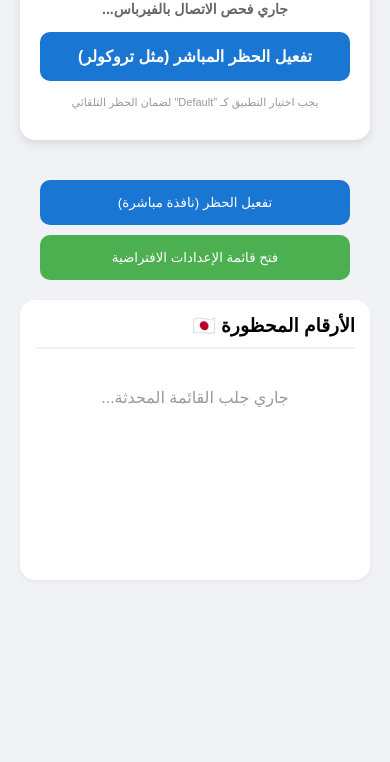
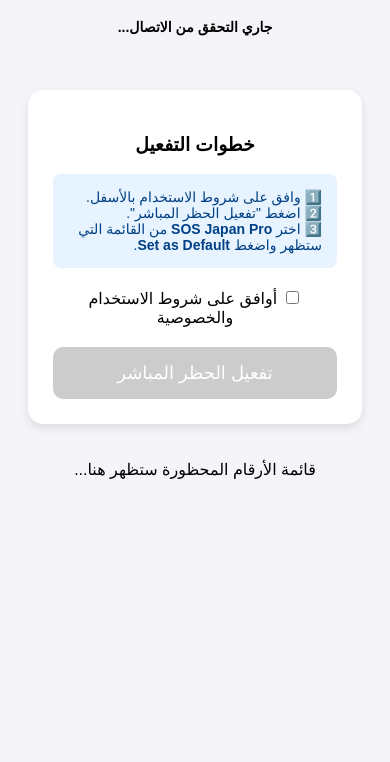
Before and after one commit to zkimtar-ops/Nospamjp, a website: page www/index.html in a window 390 px wide. Shown: the part 82-844 px from the top of the page. Drawn offline with Linux system fonts and the light colour scheme; some packages are replaced by stand-ins of ours; no server answers.

Commit message:
Update index.html

```diff
--- a/www/index.html
+++ b/www/index.html
@@ -2,55 +2,48 @@
 <html lang="ar" dir="rtl">
 <head>
     <meta charset="UTF-8">
-    <meta name="viewport" content="width=device-width, initial-scale=1.0, maximum-scale=1.0, user-scalable=no">
-    <meta http-equiv="Content-Security-Policy" content="default-src * 'self' 'unsafe-inline' 'unsafe-eval' data: gap: content:; style-src * 'self' 'unsafe-inline'; script-src * 'self' 'unsafe-inline' 'unsafe-eval'; connect-src *;">
-
+    <meta name="viewport" content="width=device-width, initial-scale=1.0">
     <title>SOS Japan Pro</title>
-
     <style>
-        body { font-family: sans-serif; background-color: #f0f2f5; margin: 0; padding: 20px; text-align: center; direction: rtl; }
-        .card { background: white; border-radius: 15px; padding: 20px; box-shadow: 0 4px 10px rgba(0,0,0,0.1); margin-bottom: 20px; }
-        h1 { color: #d32f2f; margin: 0 0 10px 0; font-size: 24px; }
-        #status-text { font-weight: bold; margin: 15px 0; color: #666; font-size: 14px; }
-        .list-container { background: white; border-radius: 15px; padding: 15px; text-align: right; min-height: 250px; box-shadow: 0 2px 5px rgba(0,0,0,0.05); }
-        .spam-item { display: flex; justify-content: space-between; padding: 12px; border-bottom: 1px solid #eee; align-items: center; }
-        .badge { background: #ff5252; color: white; padding: 4px 10px; border-radius: 20px; font-size: 12px; font-weight: bold; }
-        .btn-setup { background: #1976d2; color: white; border: none; padding: 15px; border-radius: 10px; cursor: pointer; font-size: 16px; width: 100%; font-weight: bold; transition: background 0.3s; }
-        .btn-setup:active { background: #115293; }
-        .footer-note { font-size: 11px; color: #999; margin-top: 15px; }
+        body { font-family: sans-serif; background-color: #f4f4f9; text-align: center; padding: 20px; }
+        .setup-card { background: white; padding: 25px; border-radius: 15px; box-shadow: 0 4px 10px rgba(0,0,0,0.1); margin-top: 50px; }
+        .status-badge { padding: 5px 15px; border-radius: 20px; font-size: 14px; font-weight: bold; }
+        .btn-main { background-color: #007bff; color: white; border: none; padding: 15px 30px; border-radius: 10px; font-size: 18px; cursor: pointer; width: 100%; transition: 0.3s; }
+        .btn-main:disabled { background-color: #ccc; }
+        .instruction-box { background: #e7f3ff; padding: 15px; border-radius: 8px; text-align: right; margin-bottom: 20px; font-size: 14px; color: #004085; }
+        .spam-list { margin-top: 20px; text-align: right; max-height: 200px; overflow-y: auto; }
+        .spam-item { background: #fff; padding: 10px; border-bottom: 1px solid #eee; display: flex; justify-content: space-between; }
     </style>
 </head>
 <body>
 
-    <div class="card">
-        <h1>SOS Japan Final Pro</h1>
-        <div id="status-text">جاري فحص الاتصال بالفيرباس...</div>
-        <button class="btn-setup" onclick="showSetupAlert()">تفعيل الحظر المباشر (مثل تروكولر)</button>
-        <p class="footer-note">يجب اختيار التطبيق كـ "Default" لضمان الحظر التلقائي</p>
-    </div>
-    <div style="padding: 20px;">
-    <button onclick="showDirectRoleRequest()" style="width:100%; padding:15px; margin-bottom:10px; background:#1976d2; color:white; border:none; border-radius:10px;">
-        تفعيل الحظر (نافذة مباشرة)
-    </button>
+    <div id="main-app">
+        <h2>SOS Japan Pro 🚫</h2>
+        <div id="status-text" class="status-badge">جاري التحقق من الاتصال...</div>
 
-    <button onclick="openDefaultAppsSettings()" style="width:100%; padding:15px; background:#4caf50; color:white; border:none; border-radius:10px;">
-        فتح قائمة الإعدادات الافتراضية
-    </button>
-    </div>
+        <div id="setup-section" class="setup-card">
+            <h3>خطوات التفعيل</h3>
+            <div class="instruction-box">
+                1️⃣ وافق على شروط الاستخدام بالأسفل.<br>
+                2️⃣ اضغط "تفعيل الحظر المباشر".<br>
+                3️⃣ اختر <b>SOS Japan Pro</b> من القائمة التي ستظهر واضغط <b>Set as Default</b>.
+            </div>
 
-    <div class="list-container">
-        <h3 style="margin-top:0; border-bottom: 2px solid #f0f2f5; padding-bottom: 10px;">الأرقام المحظورة 🇯🇵</h3>
-        <div id="list-content">
-            <p style="text-align:center; color:#999; padding-top: 20px;">جاري جلب القائمة المحدثة...</p>
+            <label style="display: block; margin-bottom: 20px;">
+                <input type="checkbox" id="terms-check" onchange="toggleBtn()"> أوافق على شروط الاستخدام والخصوصية
+            </label>
+
+            <button id="activate-btn" class="btn-main" onclick="startActivation()" disabled>تفعيل الحظر المباشر</button>
+        </div>
+
+        <div class="spam-list" id="list-content">
+            <p style="text-align: center;">قائمة الأرقام المحظورة ستظهر هنا...</p>
         </div>
     </div>
 
     <script src="cordova.js"></script>
-
-    <script src="https://www.gstatic.com/firebasejs/9.23.0/firebase-app-compat.js"></script>
-    <script src="https://www.gstatic.com/firebasejs/9.23.0/firebase-database-compat.js"></script>
-
+    <script src="https://www.gstatic.com/firebasejs/9.6.1/firebase-app-compat.js"></script>
+    <script src="https://www.gstatic.com/firebasejs/9.6.1/firebase-database-compat.js"></script>
     <script src="js/index.js"></script>
-
 </body>
 </html>
```
